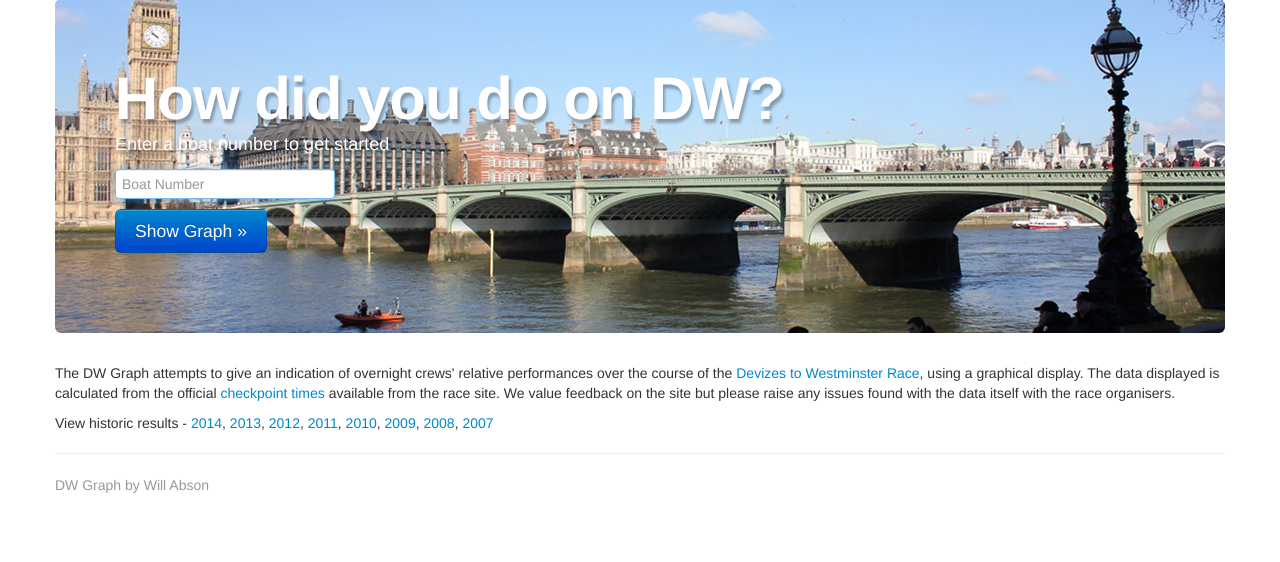
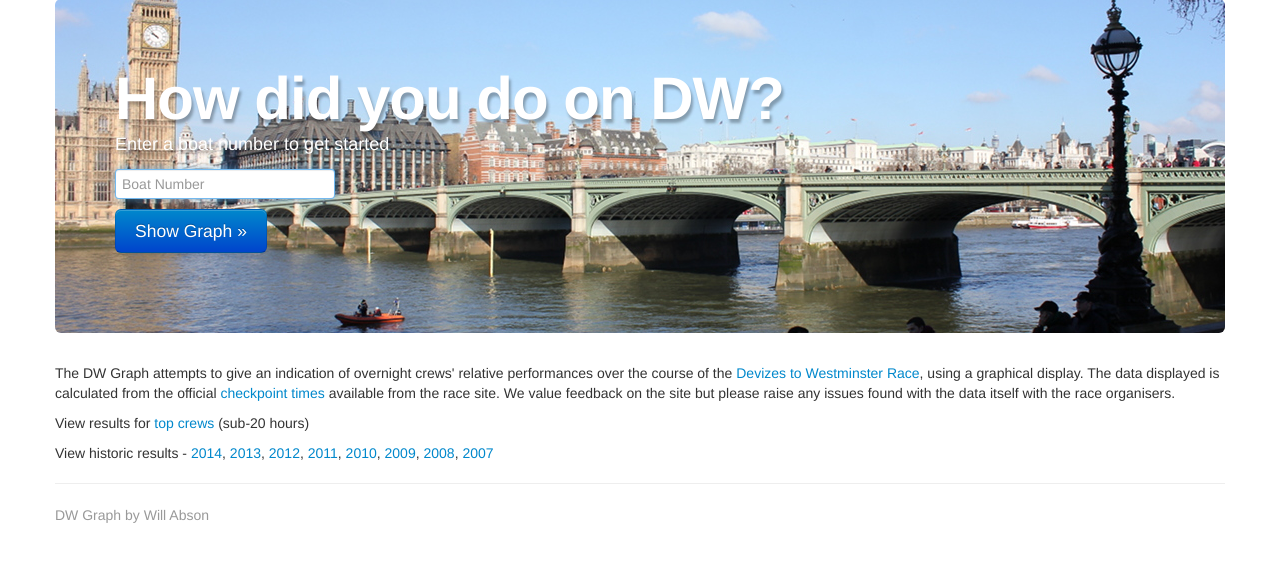
Before and after one commit to wabson/dwgraph, a Django app: page / in a window 1280 px wide. Shown: the part 61-623 px from the top of the page. Run offline with Django 3.2, Linux system fonts and the light colour scheme; parts of the project's set-up code (start-up, migrations or seed data) failed here and were passed over.

Commit message:
Add sub-20-hour crew results

```diff
--- a/dwgraph/templates/graph/index.html
+++ b/dwgraph/templates/graph/index.html
@@ -23,6 +23,7 @@
         </form>
       </div>
     <p>The DW Graph attempts to give an indication of overnight crews' relative performances over the course of the <a href="http://www.dwrace.org.uk/">Devizes to Westminster Race</a>, using a graphical display. The data displayed is calculated from the official <a href="http://www.dwrace.org.uk/results/{{year}}/Progress/LocationOvernight.html">checkpoint times</a> available from the race site. We value feedback on the site but please raise any issues found with the data itself with the race organisers.</p>
+    <p>View results for <a href="graph#bn=424%2C393%2C379%2C398%2C430%2C371%2C392%2C381%2C388%2C316">top crews</a> (sub-20 hours)</p>
     <p>View historic results - {% for y in archives reversed %}<a href="/{{y}}">{{y}}</a>{% if not forloop.last %},{% endif %} {% endfor %}</p>
 <script>
 // Create a YUI sandbox on your page.
```
